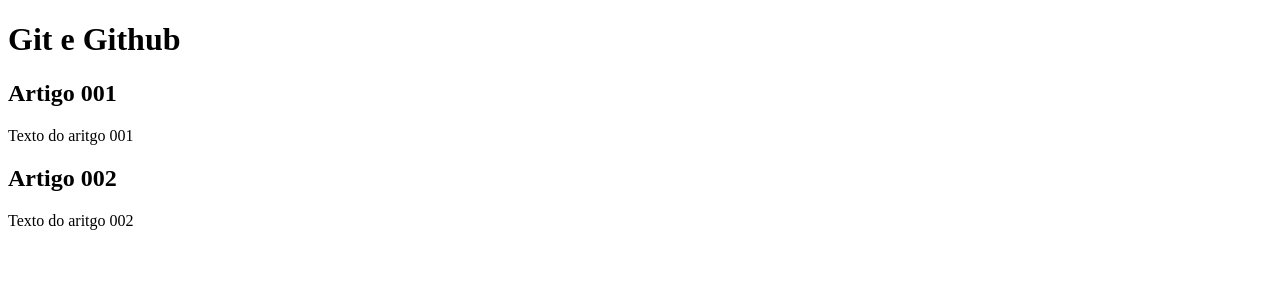
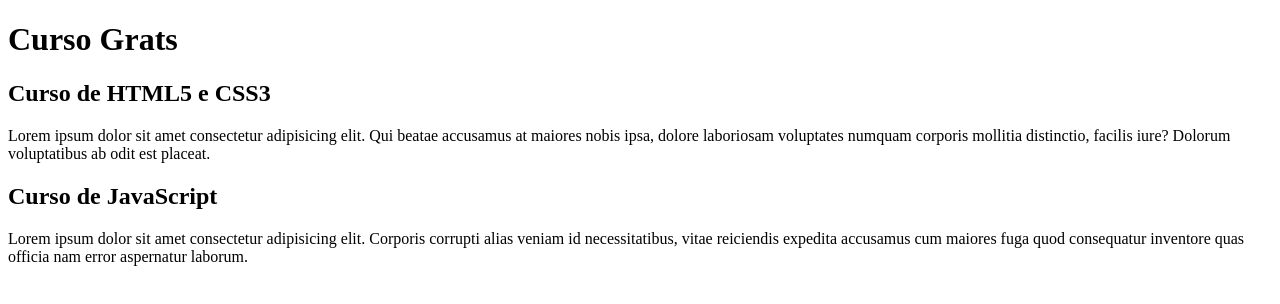
Before and after one commit to WalmonnEduardo/projeto-site, a plain HTML site: page index.html in a window 1280 px wide. Drawn offline with Linux system fonts and the light colour scheme.

Commit message:
comecei-a-escrever-o-conteúdo

```diff
--- a/index.html
+++ b/index.html
@@ -8,15 +8,15 @@
 <body>
     <main>
         <header>
-            <h1>Git e Github</h1>
+            <h1>Curso Grats</h1>
         </header>
         <article>
-            <h2>Artigo 001</h2>
-            <p>Texto do aritgo 001</p>
+            <h2>Curso de HTML5 e CSS3</h2>
+            <p>Lorem ipsum dolor sit amet consectetur adipisicing elit. Qui beatae accusamus at maiores nobis ipsa, dolore laboriosam voluptates numquam corporis mollitia distinctio, facilis iure? Dolorum voluptatibus ab odit est placeat.</p>
         </article>
         <article>
-            <h2>Artigo 002</h2>
-            <p>Texto do aritgo 002</p>
+            <h2>Curso de JavaScript</h2>
+            <p>Lorem ipsum dolor sit amet consectetur adipisicing elit. Corporis corrupti alias veniam id necessitatibus, vitae reiciendis expedita accusamus cum maiores fuga quod consequatur inventore quas officia nam error aspernatur laborum.</p>
         </article>
     </main>
 </body>
```
